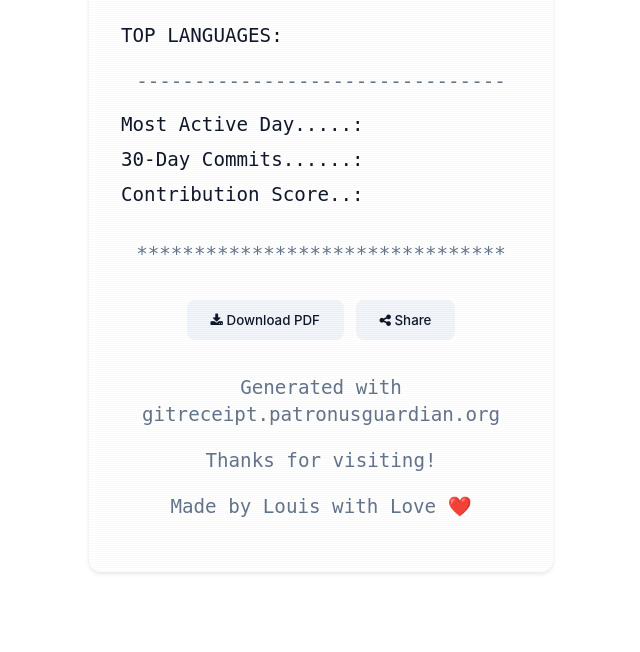
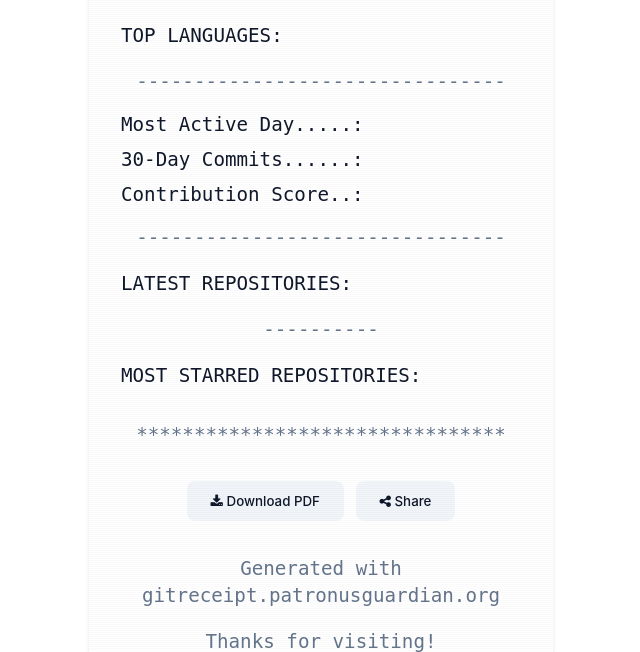
Before and after one commit to LouisMasson/Github_ReceiptGenerator, a Flask app: page / in a window 1280 px wide. Shown: the part 696-1348 px from the top of the page, without its empty margins (319-959 px from the left). Before the commit the page ends 1270 px from the top, so only its background shows below. Run offline with Flask 3, Linux system fonts and the light colour scheme.

Commit message:
Agent query: Can you check if the receipt now shows the latest repositories and most starred repositories sections correctly?

```diff
--- a/static/js/main.js
+++ b/static/js/main.js
@@ -133,6 +133,18 @@
         document.getElementById('commits').textContent = data.thirty_day_commits;
         document.getElementById('score').textContent = data.contribution_score;
         document.getElementById('receipt-date').textContent = data.generated_at;
+
+        // Update latest repositories
+        const latestReposHtml = data.latest_repos
+            .map(repo => `<p>${repo.name.padEnd(15, '.')} ⭐${repo.stars}</p>`)
+            .join('');
+        document.getElementById('latest-repos').innerHTML = latestReposHtml;
+
+        // Update most starred repositories
+        const starredReposHtml = data.most_starred_repos
+            .map(repo => `<p>${repo.name.padEnd(15, '.')} ⭐${repo.stars}</p>`)
+            .join('');
+        document.getElementById('starred-repos').innerHTML = starredReposHtml;
     }
 
     // Handle generate button click
--- a/templates/index.html
+++ b/templates/index.html
@@ -66,6 +66,18 @@
                                 <p>30-Day Commits......: <span id="commits"></span></p>
                                 <p>Contribution Score..: <span id="score"></span></p>
                             </div>
+
+                            <div class="divider">--------------------------------</div>
+
+                            <div class="repos-section">
+                                <p>LATEST REPOSITORIES:</p>
+                                <div id="latest-repos"></div>
+
+                                <div class="divider">----------</div>
+
+                                <p>MOST STARRED REPOSITORIES:</p>
+                                <div id="starred-repos"></div>
+                            </div>
                         </div>
 
                         <div class="receipt-footer">
```
Also changed, not shown: github_api.py (+22 -0 lines), templates/pdf_receipt.html (+26 -1 lines).
